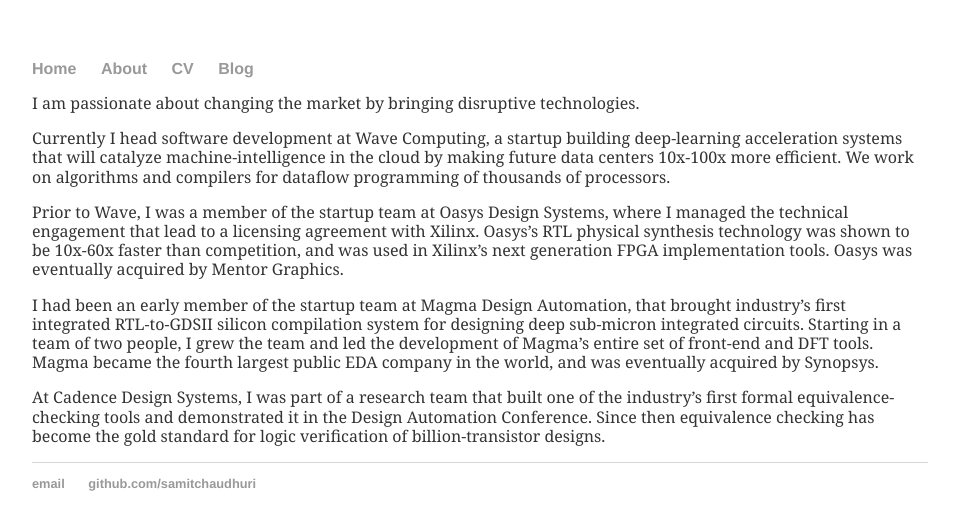
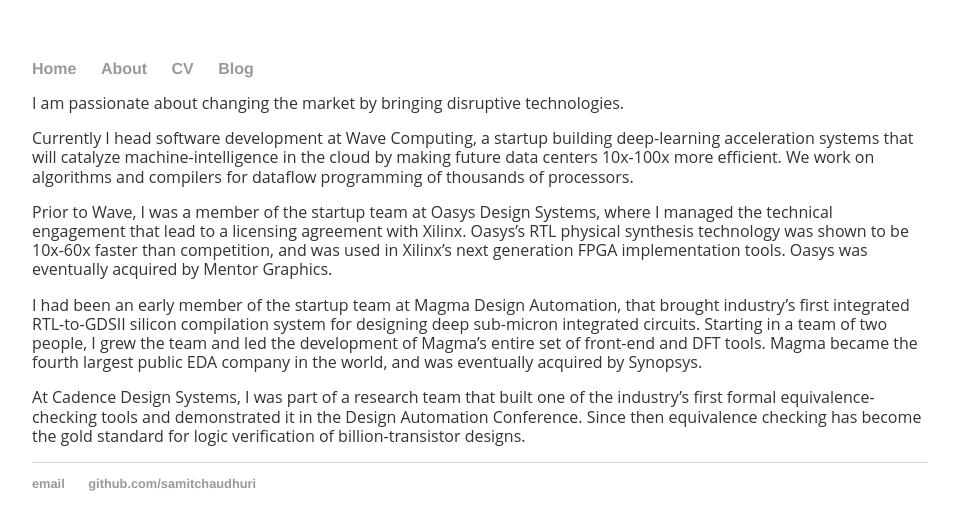
Before and after one commit to hominid101/hominid101.github.io, a Jekyll site: the page built from about/index.html, in a window 1280 px wide. Shown: the top 530 px of the page, without its empty margins (160-1119 px from the left). Built offline with Jekyll 4.4.1, drawn with Linux system fonts in a browser that asks for light colours.

Commit message:
tweak main.css

```diff
--- a/css/main.css
+++ b/css/main.css
@@ -1,5 +1,6 @@
 body {
-    font-family: "freight-text-pro", "rooney-web", Georgia, Cambria, Times, serif;
+    font-family: 'Open Sans', 'Helvetica', 'Sans-Serif';
+	#font-family: 'reight-text-pro', 'rooney-web', 'Georgia', 'Cambria', 'Times', 'serif';
     color: #444444;
     margin: 60px auto;
     width: 70%;
```
